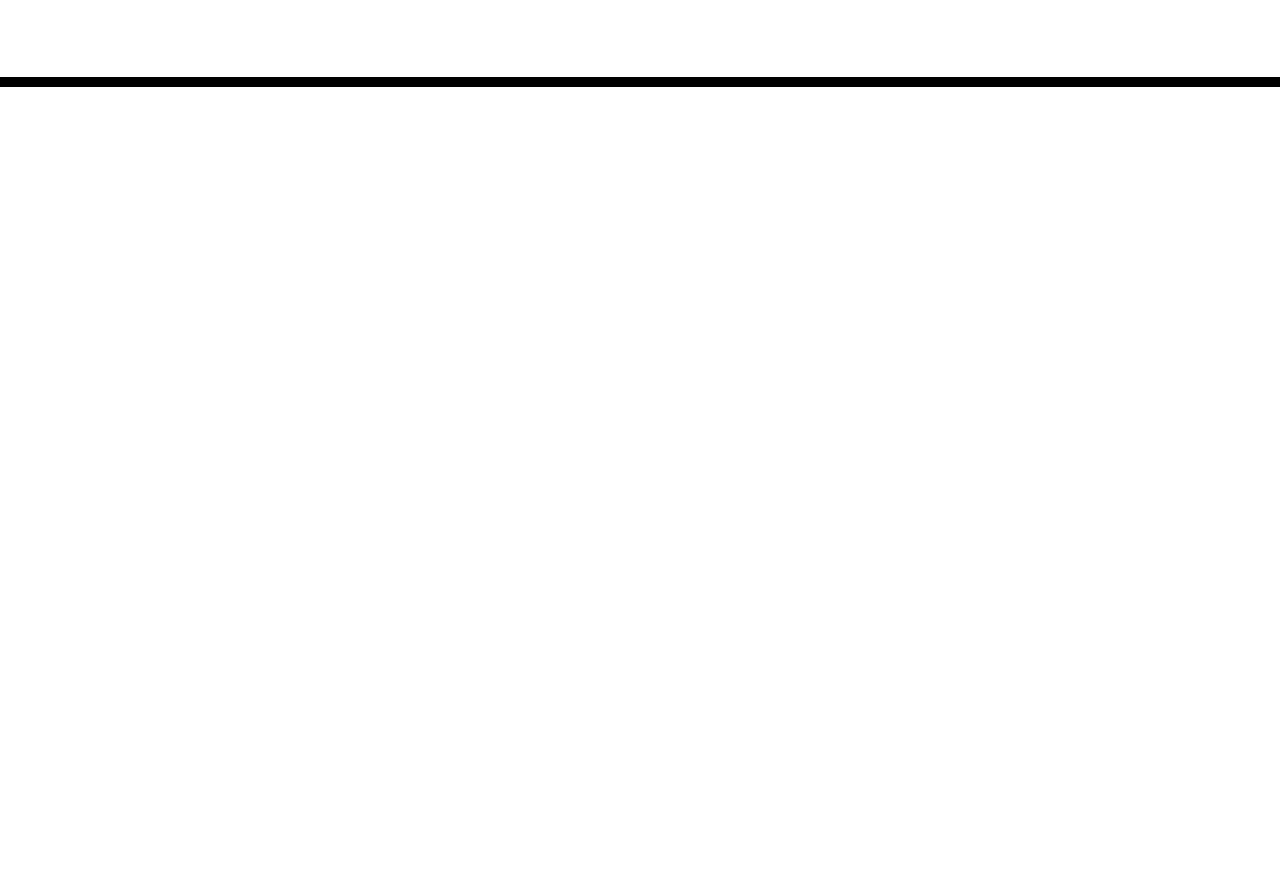
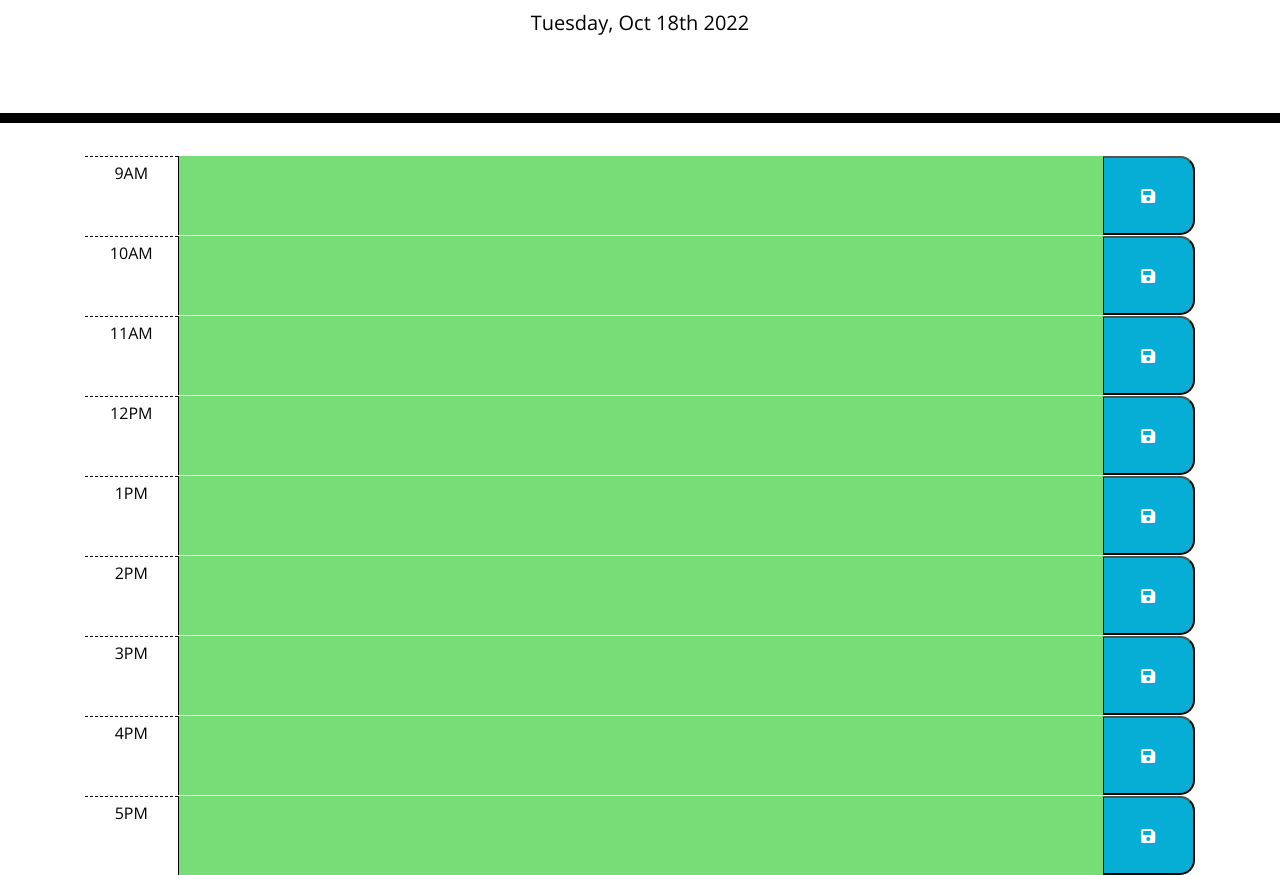
Before and after one commit to HLovelady/Work-Day-Scheduler, a plain HTML site: page Develop/index.html in a window 1280 px wide. Shown: the part 181-1056 px from the top of the page. Before the commit the page ends 800 px from the top, so only its background shows below. Drawn offline with nearby package versions, Linux system fonts and the light colour scheme.

Commit message:
added comments and fixed js file

```diff
--- a/Develop/index.html
+++ b/Develop/index.html
@@ -29,10 +29,69 @@
       <p id="currentDay" class="lead"></p>
     </header>
     <div class="container">
-      <!-- Timeblocks go here -->
+
+    <!-- Timeblocks 9AM to 5PM -->
+    <div class="container">
+      <div class="row time-block" id="9">
+        <div class="col-1 hour pt-2">9AM</div>
+        <textarea class="col-10 plan"></textarea>
+        <button class="col-1 saveBtn"><i class="fas fa-save"></i></button>
+      </div>
+
+      <div class="row time-block" id="10">
+        <div class="col-1 hour pt-2">10AM</div>
+        <textarea class="col-10 plan"></textarea>
+        <button class="col-1 saveBtn"><i class="fas fa-save"></i></button>
+      </div>
+
+      <div class="row time-block" id="11">
+        <div class="col-1 hour pt-2">11AM</div>
+        <textarea class="col-10 plan"></textarea>
+        <button class="col-1 saveBtn"><i class="fas fa-save"></i></button>
+      </div>
+
+      <div class="row time-block" id="12">
+        <div class="col-1 hour pt-2" value="12PM">12PM</div>
+        <textarea class="col-10 plan"></textarea>
+        <button class="col-1 saveBtn"><i class="fas fa-save"></i></button>
+      </div>
+
+      <div class="row time-block" id="13">
+        <div class="col-1 hour pt-2">1PM</div>
+        <textarea class="col-10 plan"></textarea>
+        <button class="col-1 saveBtn"><i class="fas fa-save"></i></button>
+      </div>
+
+      <div class="row time-block" id="14">
+        <div class="col-1 hour pt-2">2PM</div>
+        <textarea class="col-10 plan"></textarea>
+        <button class="col-1 saveBtn"><i class="fas fa-save"></i></button>
+      </div>
+
+      <div class="row time-block" id="15">
+        <div class="col-1 hour pt-2">3PM</div>
+        <textarea class="col-10 plan"></textarea>
+        <button class="col-1 saveBtn"><i class="fas fa-save"></i></button>
+      </div>
+
+      <div class="row time-block" id="16">
+        <div class="col-1 hour pt-2">4PM</div>
+        <textarea class="col-10 plan"></textarea>
+        <button class="col-1 saveBtn"><i class="fas fa-save"></i></button>
+      </div>
+
+      <div class="row time-block" id="17">
+        <div class="col-1 hour pt-2">5PM</div>
+        <textarea class="col-10 plan"></textarea>
+        <button class="col-1 saveBtn"><i class="fas fa-save"></i></button>
+      </div>
+
     </div>
-
+    <!--JQuery -->
     <script src="https://cdnjs.cloudflare.com/ajax/libs/jquery/3.2.1/jquery.min.js"></script>
+    <!-- Moment.js -->
     <script src="https://cdnjs.cloudflare.com/ajax/libs/moment.js/2.24.0/moment.min.js"></script>
+    <!-- JS Script -->
+    <script src="script.js"></script>
   </body>
 </html>
--- /dev/null
+++ b/Develop/script.js
@@ -0,0 +1,57 @@
+// Display today's date with day of the week in front
+var todayDate = moment().format('dddd, MMM Do YYYY');
+$("#currentDay").html(todayDate);
+
+$(document).ready(function () {
+    // saveBtn click listener
+    $(".saveBtn").on("click", function () {
+        // description values in JQuery
+        var text = $(this).siblings(".description").val();
+        var time = $(this).parent().attr("id");
+
+        // Saves written text descriptions into Local Storage
+        localStorage.setItem(time, text);
+    })
+
+    function timeTracker() {
+        //get current number of hours.
+        var timeNow = moment().hour();
+
+        // Timeblock for loop, lops through to color code
+        $(".time-block").each(function () {
+            var blockTime = parseInt($(this).attr("id").split("hour")[1]);
+
+            // To check the time and add the classes for background indicators
+            if (blockTime < timeNow) {
+                $(this).removeClass("future");
+                $(this).removeClass("present");
+                $(this).addClass("past");
+            }
+            else if (blockTime === timeNow) {
+                $(this).removeClass("past");
+                $(this).removeClass("future");
+                $(this).addClass("present");
+            }
+            else {
+                $(this).removeClass("present");
+                $(this).removeClass("past");
+                $(this).addClass("future");
+
+            }
+        })
+    }
+
+    // Get item from local storage if any
+    $("#hour8 .description").val(localStorage.getItem("hour8"));
+    $("#hour9 .description").val(localStorage.getItem("hour9"));
+    $("#hour10 .description").val(localStorage.getItem("hour10"));
+    $("#hour11 .description").val(localStorage.getItem("hour11"));
+    $("#hour12 .description").val(localStorage.getItem("hour12"));
+    $("#hour13 .description").val(localStorage.getItem("hour13"));
+    $("#hour14 .description").val(localStorage.getItem("hour14"));
+    $("#hour15 .description").val(localStorage.getItem("hour15"));
+    $("#hour16 .description").val(localStorage.getItem("hour16"));
+    $("#hour17 .description").val(localStorage.getItem("hour17"));
+
+    timeTracker();
+})
```
